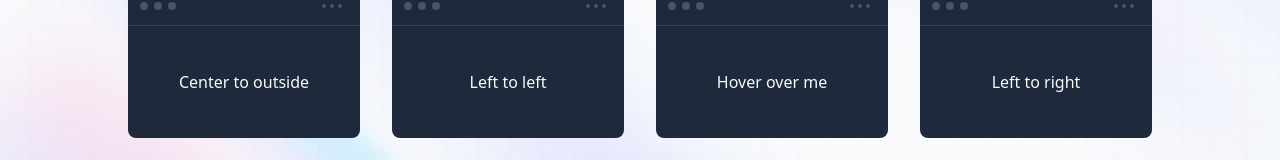
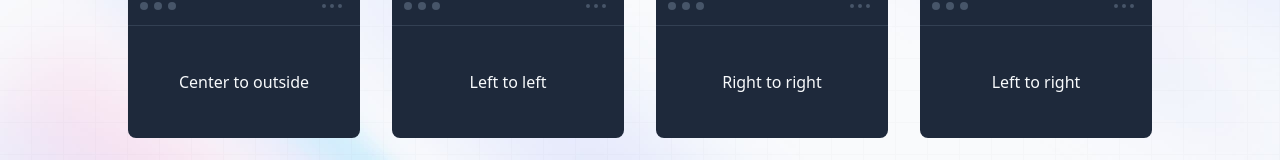
Before and after one commit to codingcodax/mini, a Next.js app: page /components in a window 1280 px wide. Shown: the part 454-614 px from the top of the page. Built offline with nearby package versions, Linux system fonts and the light colour scheme.

Commit message:
feat(snippets): update playground link to right to right

```diff
--- a/src/data/snippets/LinkUnderlineRightRight.tsx
+++ b/src/data/snippets/LinkUnderlineRightRight.tsx
@@ -5,13 +5,13 @@ const LinkUnderlineRightRight: Snippet = {
   type: 'link',
   githubLink:
     'https://github.com/codingcodax/mini/tree/main/src/data/snippets/LinkUnderlineRightRight.tsx',
-  playgroundLink: 'https://play.tailwindcss.com/qOFqT3S5Is',
+  playgroundLink: 'https://play.tailwindcss.com/XH5E3g0ma5',
   source: (
     <a
       className='relative inline-block text-slate-50 after:absolute after:bottom-0 after:left-0 after:h-[2px] after:w-full after:origin-bottom-right after:scale-x-0 after:bg-gray-200 after:transition-transform after:duration-300 after:ease-in-out hover:after:origin-bottom-right hover:after:scale-x-100'
       href='#'
     >
-      Hover over me
+      Right to right
     </a>
   ),
 };
```
